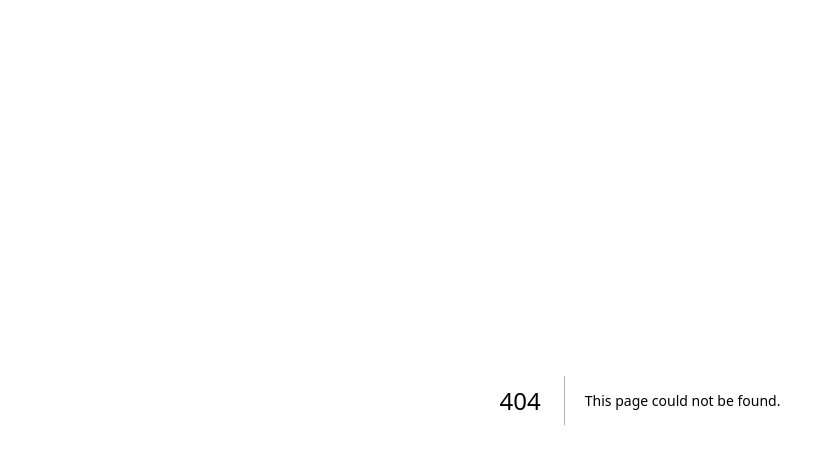
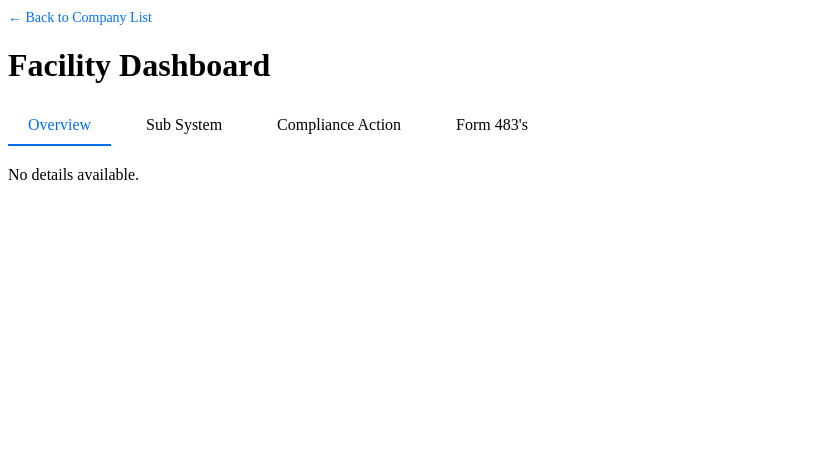
Before and after one commit to jinshah0322/trackfda, a Next.js app: page /company/1/facility/1 in a window 1280 px wide. Before the commit this address had no page. Shown: the top 464 px of the page, without its empty margins (0-835 px from the left). Built offline with nearby package versions, Linux system fonts and the light colour scheme; no server answers.

Commit message:
created overview page in facility details

```diff
--- /dev/null
+++ b/src/app/api/company/companydetails/facilitydetails/route.js
@@ -0,0 +1,20 @@
+import { NextResponse } from "next/server";
+import { query } from "../../../../../../lib/db";
+
+export async function GET(req) {
+  try {
+    const url = new URL(req.url);
+    const fei_number = url.searchParams.get("fei_number");
+    const { rows: facilityDetails } = await query(
+      `SELECT legal_name,fei_number,firm_profile,firm_address from company_details where fei_number=$1`,
+      [fei_number]
+    );
+    return NextResponse.json({ facilityDetails }, { status: 200 });
+  } catch (error) {
+    console.error("Error fetching data:", error);
+    return NextResponse.json(
+      { error: "Failed to load data: " + error.message },
+      { status: 500 }
+    );
+  }
+}
--- /dev/null
+++ b/src/app/company/[companyname]/facility/[facilitydetails]/page.js
@@ -0,0 +1,87 @@
+"use client";
+import Link from "next/link";
+import Loading from "@/components/loading";
+import { useEffect, useState } from "react";
+import "@/app/style.css";
+
+export default function Page({ params }) {
+  const [activeTab, setActiveTab] = useState("overview");
+  const [loading, setLoading] = useState(true);
+  const [facilityDetails, setFacilityDetails] = useState(null)
+
+  async function getFacilityDetails() {
+    try {
+      let response = await fetch(
+        `${process.env.NEXT_PUBLIC_API_BASE_URL}/company/companydetails/facilitydetails?fei_number=${params.facilitydetails}`
+      );
+      response = await response.json();
+      return response; // Return the response for further processing if needed
+    } catch (error) {
+      console.error("Error fetching company details:", error);
+      return null;
+    }
+  }
+
+  useEffect(() => {
+    const fetchFacilityDetails = async () => {
+      setLoading(true);
+      setFacilityDetails(await getFacilityDetails());
+      setLoading(false);
+    };
+    fetchFacilityDetails();
+  }, [params.facilitydetails]);
+
+  if (loading) {
+    return <Loading />;
+  }
+
+  return (
+    <div className="page-container">
+      <div className="breadcrumb">
+        <Link href={`/company/${decodeURIComponent(params.companyname)}`}>
+          ← Back to Company List
+        </Link>
+      </div>
+      <h1>Facility Dashboard</h1>
+
+      <div className="tabs">
+        <a
+          className={`tab ${activeTab === "overview" ? "active-tab" : ""}`}
+          onClick={() => setActiveTab("overview")}
+        >
+          Overview
+        </a>
+        <a
+          className={`tab ${activeTab === "subsystem" ? "active-tab" : ""}`}
+          onClick={() => setActiveTab("subsystem")}
+        >
+          Sub System
+        </a>
+        <a
+          className={`tab ${activeTab === "compliance" ? "active-tab" : ""}`}
+          onClick={() => setActiveTab("compliance")}
+        >
+          Compliance Action
+        </a>
+        <a
+          className={`tab ${activeTab === "form483s" ? "active-tab" : ""}`}
+          onClick={() => setActiveTab("form483s")}
+        >
+          Form 483&apos;s
+        </a>
+      </div>
+      <div className="facility-details">
+        {facilityDetails ? (
+          <>
+            <p><strong>Facility Name:</strong> {facilityDetails.facilityDetails[0].legal_name}</p>
+            <p><strong>FEI Number:</strong> {facilityDetails.facilityDetails[0].fei_number}</p>
+            <p><strong>Firm Profile:</strong> {facilityDetails.facilityDetails[0].firm_profile}</p>
+            <p><strong>Location:</strong> {facilityDetails.facilityDetails[0].firm_address}</p>
+          </>
+        ) : (
+          <p>No details available.</p>
+        )}
+      </div>
+    </div>
+  );
+}
--- a/src/app/style.css
+++ b/src/app/style.css
@@ -156,3 +156,8 @@ tr:hover td {
         padding: 8px;
     }
 }
+
+.linkDecoration {
+    text-decoration: none;
+    color: blue;
+}
--- a/src/components/companyDetails/analysis.js
+++ b/src/components/companyDetails/analysis.js
@@ -127,15 +127,11 @@ data.inspectionDetails.forEach((item) => {
   }
 });
 
-
-console.log(barChartData)
-
   // Calculate total pages based on filtered data and limit
   const totalPages = Math.ceil(filteredData.length / limit);
 
   // Slice the filtered data to apply the limit and page
   const paginatedData = filteredData.slice((page - 1) * limit, page * limit);
-   console.log(data)
   return (
     <>
       {/* Cards Section */}
--- a/src/components/companyDetails/facilities.js
+++ b/src/components/companyDetails/facilities.js
@@ -1,6 +1,8 @@
 import { useState } from "react";
 import Limit from "../limit";
 import Pagination from "../pagination";
+import Link from "next/link";
+import '@/app/style.css'
 
 export default function FacilitiesTab({ data }) {
   const [limit, setLimit] = useState(5);
@@ -60,7 +62,7 @@ export default function FacilitiesTab({ data }) {
                     {item.legal_name}
                   </td>
                   <td style={{ border: "1px solid #ddd", padding: "8px" }}>
-                    {item.fei_number}
+                    <Link className="linkDecoration" href={`/company/${item.legal_name}/facility/${item.fei_number}`}>{item.fei_number}</Link>
                   </td>
                   <td style={{ border: "1px solid #ddd", padding: "8px" }}>
                     {item.city || "N/A"} {/* Default value for null */}
--- a/src/components/companyDetails/inspectionbarchart.js
+++ b/src/components/companyDetails/inspectionbarchart.js
@@ -4,7 +4,6 @@ import { Bar } from 'react-chartjs-2';
 ChartJS.register(CategoryScale, LinearScale, BarElement, Title, Tooltip, Legend);
 
 const InspectionBarChart = ({ chartData }) => {
-    console.log(chartData)
   return (
     <div className="container">
       <h3 style={{ textAlign: 'center' }}>Inspection done by year</h3>
```
